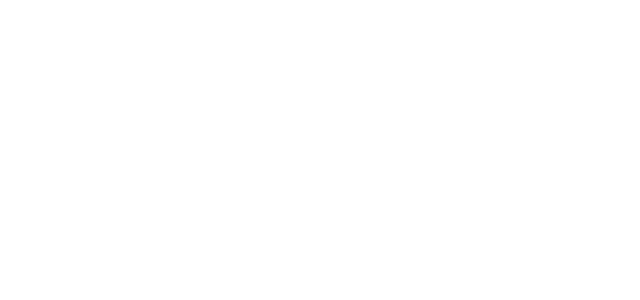
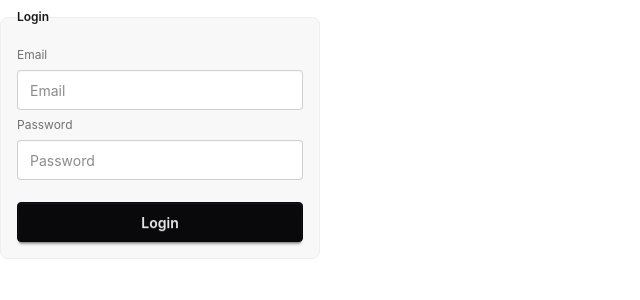
Before and after one commit to dartSasant/Canteen-Management-System, a React (Vite) app in the folder client/: page / in a window 1280 px wide. Shown: the top 300 px of the page, without its empty margins (0-640 px from the left). Built offline with nearby package versions, Linux system fonts and the light colour scheme.

Commit message:
feature: login page ui

```diff
--- a/client/src/App.jsx
+++ b/client/src/App.jsx
@@ -1,7 +1,9 @@
 import React from "react";
-
+import LoginCard from "./logincard";
 const App = () => {
-  return <div></div>;
+  return <div>
+    <LoginCard />
+  </div>;
 };
 
 export default App;
--- a/client/src/LoginCard.jsx
+++ b/client/src/LoginCard.jsx
@@ -18,4 +18,3 @@
         </div>
     )
 };
-export default Logincard;
```
